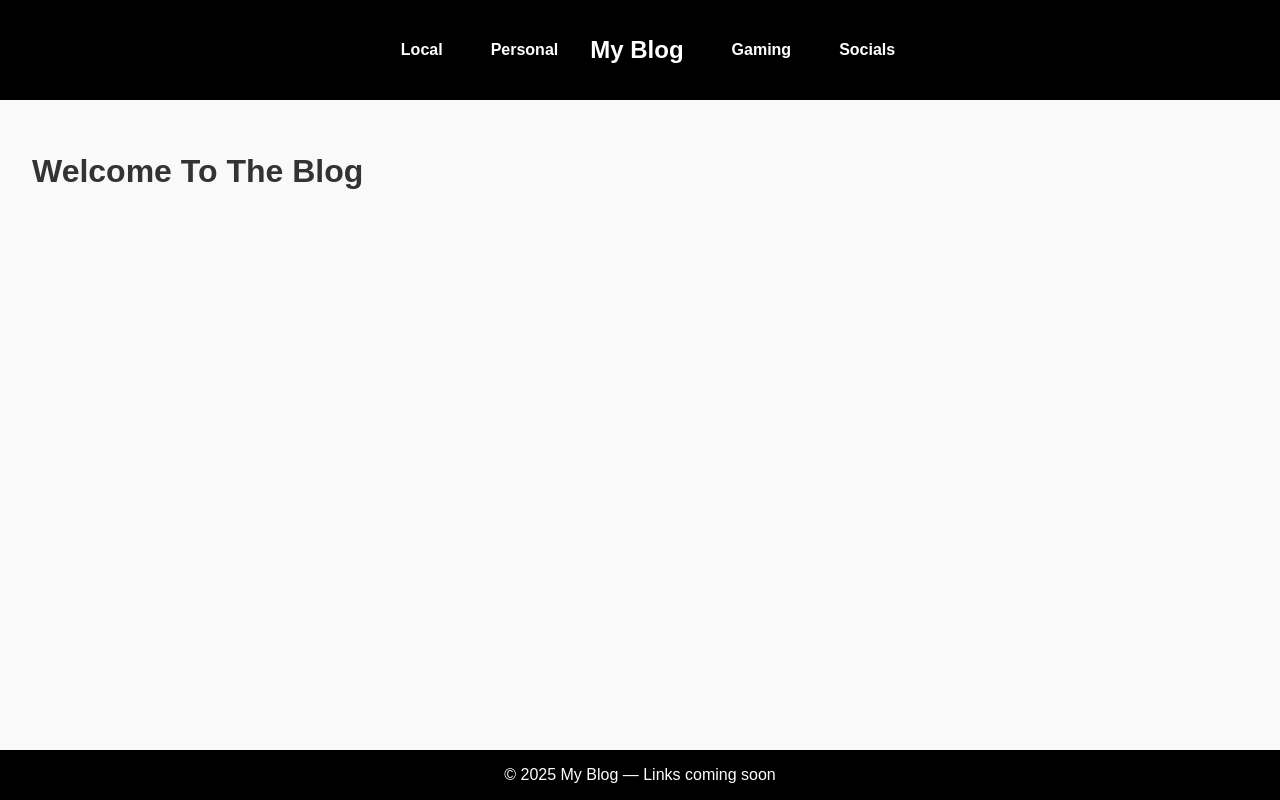
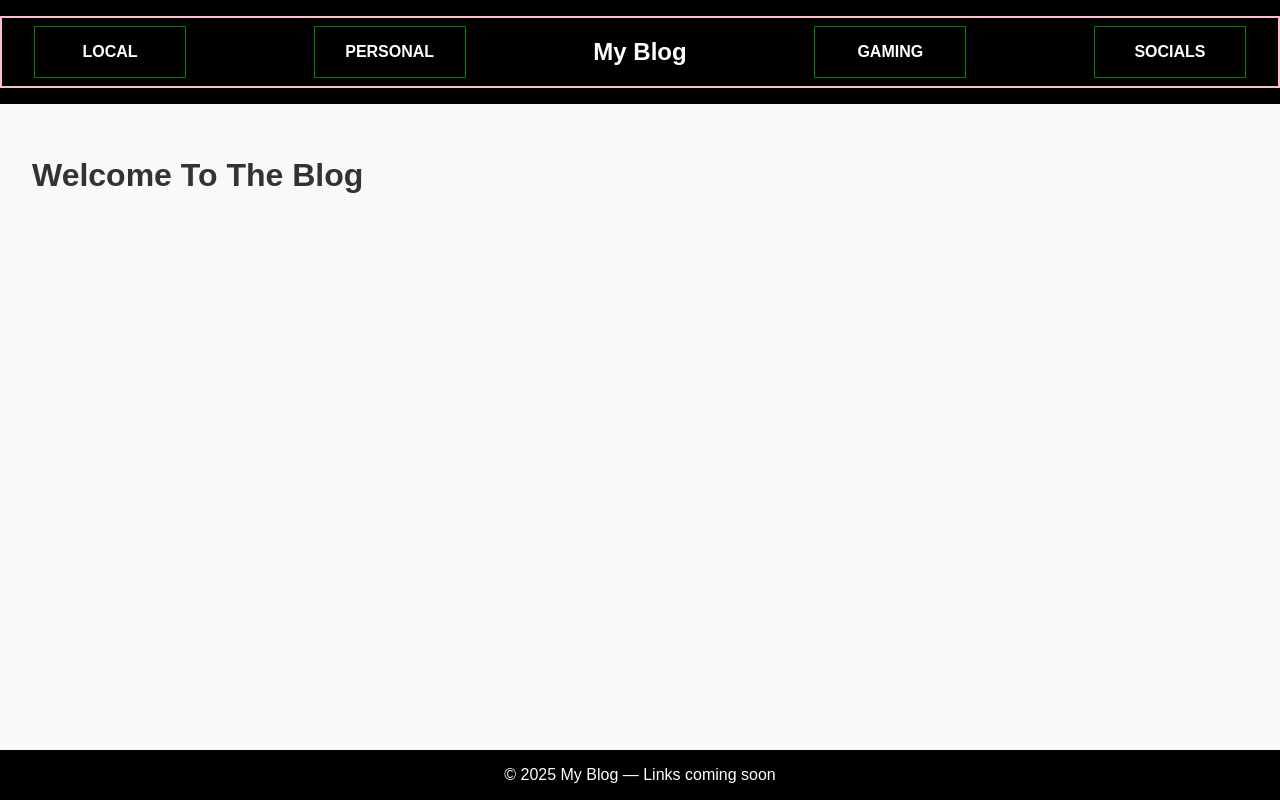
Before and after one commit to Acearoni/newWebsite, a React (Vite) app in the folder client/: page / in a window 1280 px wide. Built offline with nearby package versions, Linux system fonts and the light colour scheme.

Commit message:
Messing with styling, added borders to see my building blocks. Will work on hovering styling and *active* tabs next.

```diff
--- a/client/src/components/Header.jsx
+++ b/client/src/components/Header.jsx
@@ -5,11 +5,11 @@ const Header = () => {
     return (
         <header className="header">
             <nav className="nav-bar">
-                <div className="nav-link"><Link to="/local">Local</Link></div>
-                <div className="nav-link"><Link to="/personal">Personal</Link></div>
+                <div className="nav-link"><Link to="/local">LOCAL</Link></div>
+                <div className="nav-link"><Link to="/personal">PERSONAL</Link></div>
                 <h1 className="title">My Blog</h1>
-                <div className="nav-link"><Link to="/gaming">Gaming</Link></div>
-                <div className="nav-link"><Link to="/socials">Socials</Link></div>
+                <div className="nav-link"><Link to="/gaming">GAMING</Link></div>
+                <div className="nav-link"><Link to="/socials">SOCIALS</Link></div>
             </nav>
         </header>
     );
--- a/client/src/css/header.css
+++ b/client/src/css/header.css
@@ -9,29 +9,35 @@
 
 .nav-bar {
     display: flex;
+    border: 2px solid pink;
+    width: 100%;
     justify-content: space-between;
-    align-items: center;
-    max-width: 1200px;
     margin: 0 auto;
     padding: 0 2rem;
     gap: 2rem;
 }
 
 .nav-link {
-    flex: 1;
+    border: 1px solid green;
+    width: 150px;
+    height: 50px;
     display: flex;
+    align-self: center;
     justify-content: center;
+    /* centers text horizontally */
+    align-items: center;
+    /* centers text vertically */
 }
 
 .nav-link a {
+    margin: 0;
+    padding: 0;
+    text-decoration: none;
     color: white;
-    text-decoration: none;
     font-weight: bold;
 }
 
-.nav-link a:hover {
-    text-decoration: underline;
-}
+
 
 .title {
     font-size: 1.5rem;
--- a/client/src/css/index.css
+++ b/client/src/css/index.css
@@ -9,6 +9,7 @@ html {
     background-color: #f9f9f9;
     color: #333;
 }
+
 
 .app-container {
     display: flex;
```
